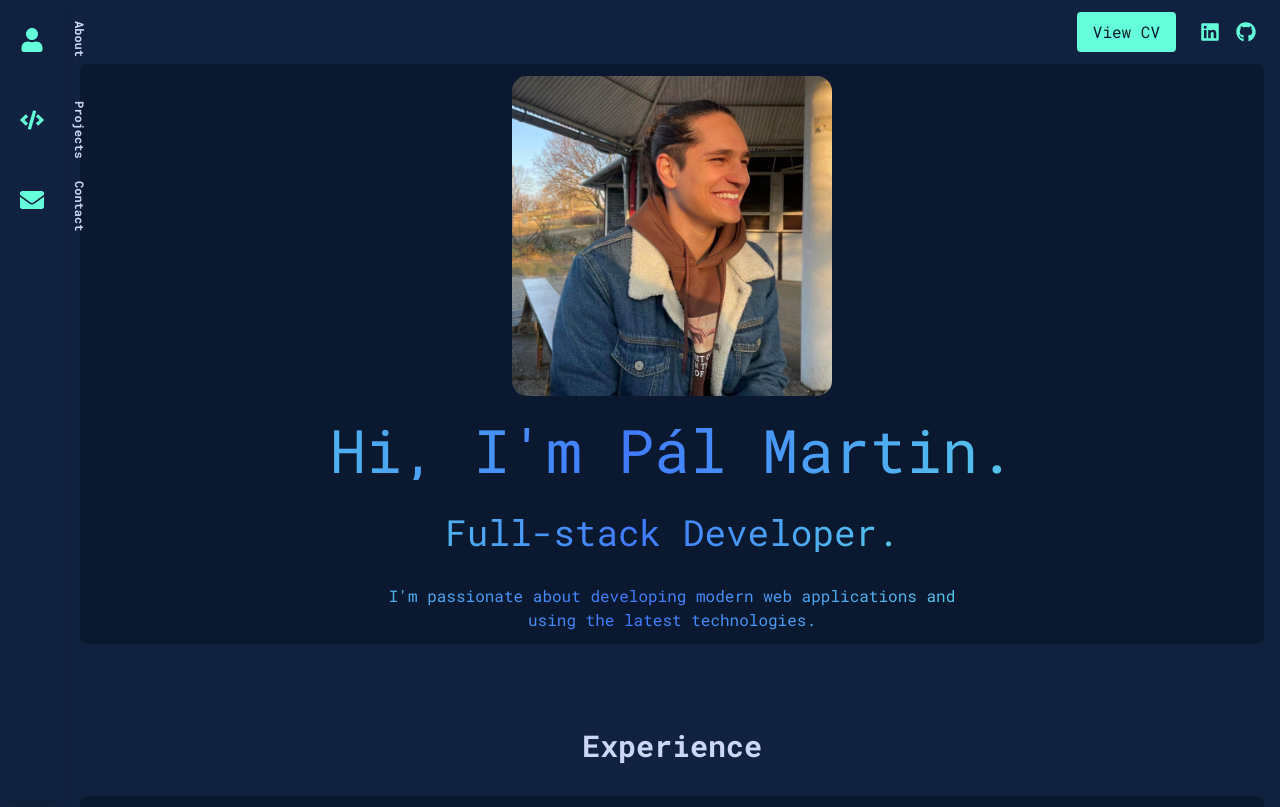
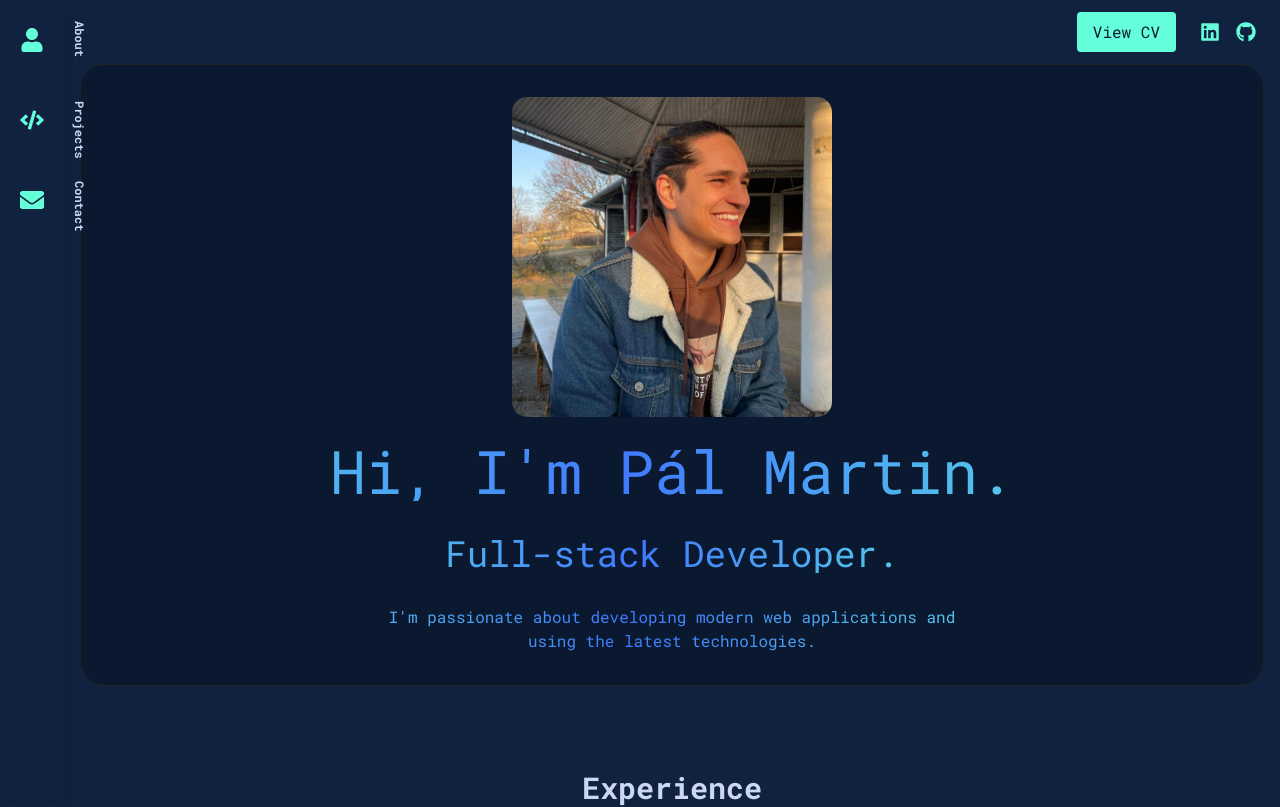
Before and after one commit to XY56L7/pal-martin-portfolio, a Next.js app: page / in a window 1280 px wide. Shown: the top 807 px of the page. Built offline with nearby package versions, Linux system fonts and the light colour scheme.

Commit message:
Update the spotlighcard component

```diff
--- a/src/app/components/About.tsx
+++ b/src/app/components/About.tsx
@@ -3,6 +3,7 @@
 import React from 'react';
 import GradientText from './GradientText';
 import TiltedCard from './TiltedCard';
+import SpotlightCard from './SpotlightCard';
 
 const About: React.FC = () => {
   return (
@@ -11,7 +12,7 @@ const About: React.FC = () => {
       className="py-16 pb-1 bg-lightBlue text-darkBlue"
     >
       <div className="container mx-auto px-4">
-        <div className="bg-darkBlue rounded-lg p-3 text-lightestSlate flex flex-col items-center">
+        <SpotlightCard className="text-lightestSlate flex flex-col items-center" spotlightColor="rgba(100, 255, 218, 0.3)">
           <div className="w-40 h-40 md:w-60 md:h-60 lg:w-80 lg:h-80 mb-6">
             <TiltedCard
               imageSrc="/martin.jpg"
@@ -41,7 +42,7 @@ const About: React.FC = () => {
               I'm passionate about developing modern web applications and using the latest technologies.
             </GradientText>
           </div>
-        </div>
+        </SpotlightCard>
       </div>
     </section>
   );
--- /dev/null
+++ b/src/app/components/SpotlightCard.css
@@ -0,0 +1,36 @@
+.card-spotlight {
+  position: relative;
+  border-radius: 1.5rem;
+  border: 1px solid #222;
+  background-color: #0a192f;
+  padding: 2rem;
+  overflow: hidden;
+  --mouse-x: 50%;
+  --mouse-y: 50%;
+  --spotlight-color: rgba(255, 255, 255, 0.05);
+}
+
+.card-spotlight::before {
+  content: "";
+  position: absolute;
+  top: 0;
+  left: 0;
+  right: 0;
+  bottom: 0;
+  background: radial-gradient(circle at var(--mouse-x) var(--mouse-y), var(--spotlight-color), transparent 150%);
+  opacity: 0;
+  transition: opacity 0.3s ease;
+  pointer-events: none;
+  display: none;
+}
+
+.card-spotlight:hover::before,
+.card-spotlight:focus-within::before {
+  opacity: 1;
+}
+
+@media (min-width: 768px) {
+  .card-spotlight::before {
+    display: block;
+  }
+}
--- /dev/null
+++ b/src/app/components/SpotlightCard.tsx
@@ -0,0 +1,54 @@
+'use client';
+
+import { useRef, useEffect, useState } from "react";
+import "./SpotlightCard.css";
+
+interface SpotlightCardProps {
+  children: React.ReactNode;
+  className?: string;
+  spotlightColor?: string;
+}
+
+const SpotlightCard: React.FC<SpotlightCardProps> = ({
+  children,
+  className = "",
+  spotlightColor = "rgba(255, 255, 255, 0.25)"
+}) => {
+  const divRef = useRef<HTMLDivElement>(null);
+  const [isDesktop, setIsDesktop] = useState(false);
+
+  useEffect(() => {
+    const checkIsDesktop = () => {
+      setIsDesktop(window.innerWidth >= 768);
+    };
+
+    checkIsDesktop();
+    window.addEventListener('resize', checkIsDesktop);
+
+    return () => window.removeEventListener('resize', checkIsDesktop);
+  }, []);
+
+  const handleMouseMove = (e: React.MouseEvent<HTMLDivElement>) => {
+    if (!divRef.current || !isDesktop) return;
+
+    const rect = divRef.current.getBoundingClientRect();
+    const x = e.clientX - rect.left;
+    const y = e.clientY - rect.top;
+
+    divRef.current.style.setProperty("--mouse-x", `${x}px`);
+    divRef.current.style.setProperty("--mouse-y", `${y}px`);
+    divRef.current.style.setProperty("--spotlight-color", spotlightColor);
+  };
+
+  return (
+    <div
+      ref={divRef}
+      onMouseMove={handleMouseMove}
+      className={`card-spotlight ${className}`}
+    >
+      {children}
+    </div>
+  );
+};
+
+export default SpotlightCard;
```
